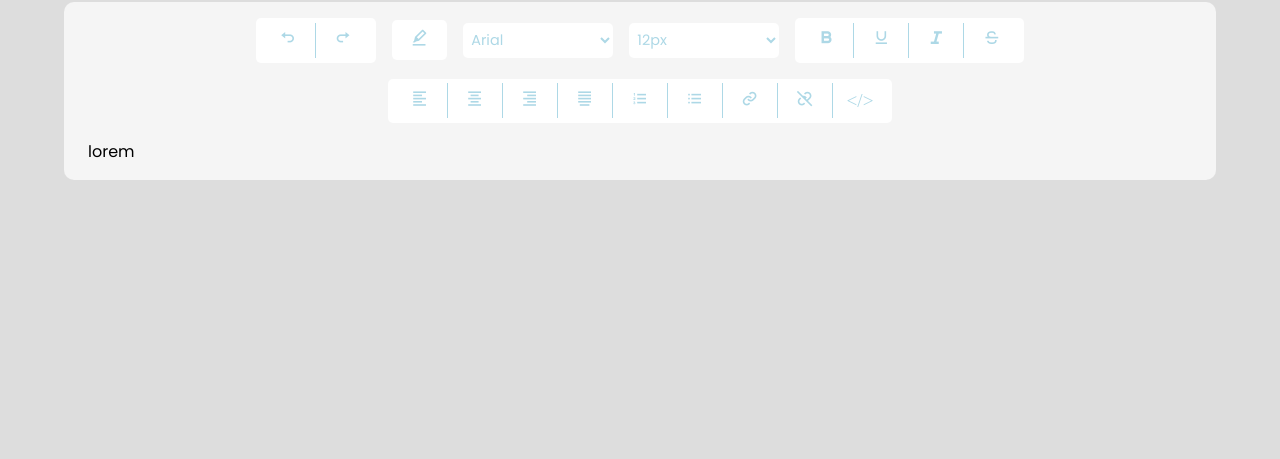
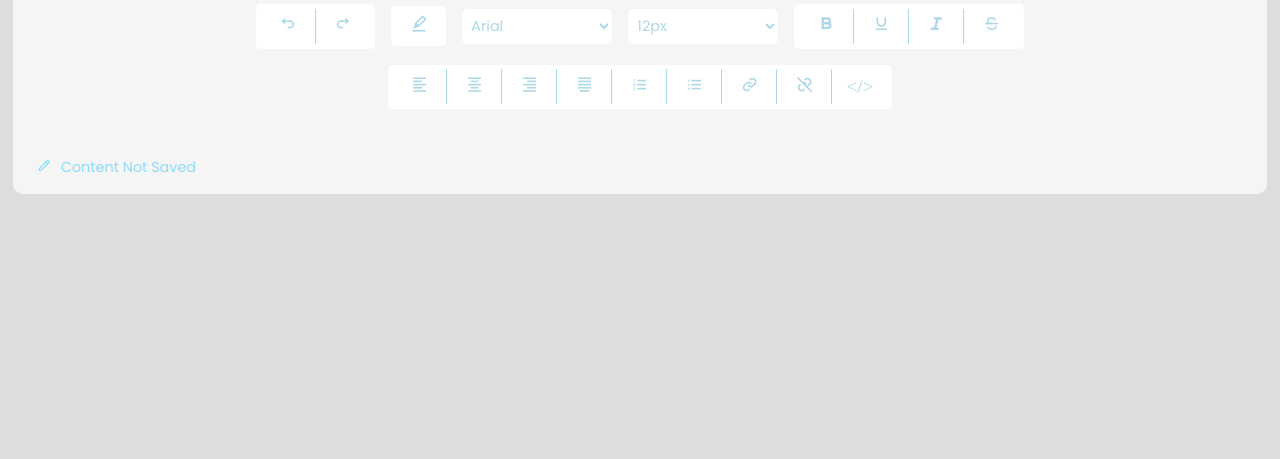
Before and after one commit to HudsonAdjetey/components, a plain HTML site: page textEditor/index.html in a window 1280 px wide. Shown: the part 341-800 px from the top of the page. Drawn offline with nearby package versions, Linux system fonts and the light colour scheme.

Commit message:
styling saved changes

```diff
--- a/textEditor/index.html
+++ b/textEditor/index.html
@@ -93,7 +93,12 @@
         </div>
         </div>
         <!-- VIEW CONTAINER -->
-      <div class="content_editable" contenteditable="true">lorem</div>
+      <div class="content_editable" >
+        <p class="state_changeEvent">
+            <span><i class="bx bx-pencil" ></i></span>
+            <span>Content Not Saved</span>
+        </div>
+      </div>
       <!-- VIEW CONTAINER -->
 
     </div>
--- a/textEditor/style.css
+++ b/textEditor/style.css
@@ -24,7 +24,7 @@ h1 {
 }
 
 .container {
-    max-width: 90%;
+    max-width: 98%;
     width: 100%;
 
 }
@@ -114,3 +114,12 @@ select {
     cursor: pointer;
     font-size: 0.9rem;
 }
+
+.state_changeEvent {
+    margin-top: 3rem;
+    font-size: 0.9rem;
+    color: rgb(37, 197, 250);
+    opacity: 0.5;
+    display: flex;
+    gap: 0.6rem;
+}
```
